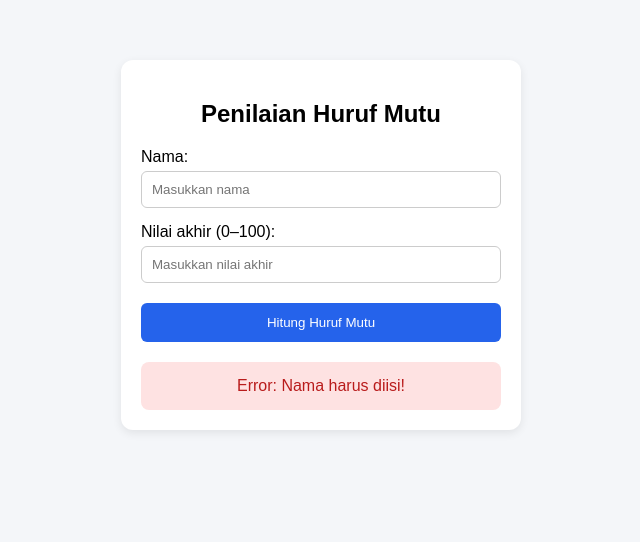
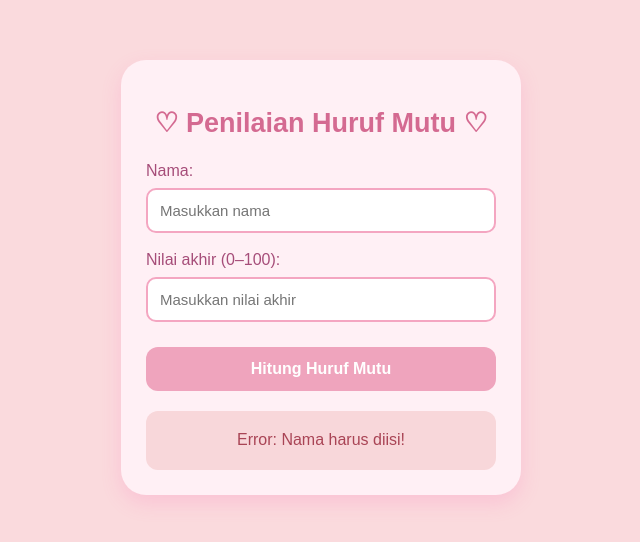
Before and after one commit to Alyaluluhanasupriatna/Alyaluluhanasupriatna, a plain HTML site: page lat44.html in a window 1280 px wide. Both pictures are taken after a click on the button "Hitung Huruf Mutu". Shown: the whole page, without its empty margins (319-959 px from the left). Drawn offline with Linux system fonts and the light colour scheme.

Commit message:
Update lat44.html

```diff
--- a/lat44.html
+++ b/lat44.html
@@ -12,99 +12,121 @@
             max-width: 400px;
             margin: 40px auto;
             padding: 20px;
-            background-color: #f4f6f9;
+            background-color: #FADADD;
         }
 
         .container {
-            background: white;
-            padding: 20px;
-            border-radius: 12px;
-            box-shadow: 0 3px 10px #00000015;
+            background-color: #FFF0F5;
+            padding: 25px;
+            border-radius: 25px;
+            box-shadow: 0 8px 20px rgba(255, 105, 180, 0.2);
         }
 
         h2 {
             text-align: center;
+            color: #D46A91;
+            font-size: 27px;
         }
 
         label {
             display: block;
-            margin-top: 15px;
+            margin-top: 18px;
+            color: #A64D79;
+            font-size: 16px;
         }
 
         input {
             width: 100%;
             box-sizing: border-box;
-            padding: 10px;
-            margin-top: 5px;
-            border: 1px solid #ccc;
-            border-radius: 6px;
+            padding: 12px;
+            margin-top: 8px;
+            border: 2px solid #F4A6C1;
+            border-radius: 10px;
+            background-color: white;
+            color: #A64D79;
+            font-size: 15px;
         }
 
         button {
             width: 100%;
-            padding: 12px;
-            margin-top: 20px;
-            background-color: #2563eb;
+            padding: 13px;
+            margin-top: 25px;
+            background-color: #EFA4BD;
             color: white;
             border: none;
-            border-radius: 6px;
+            border-radius: 12px;
+            font-size: 16px;
+            font-weight: bold;
             cursor: pointer;
+            transition: 0.3s;
+        }
+
+        button:hover {
+            background-color: #D46A91;
         }
 
         #hasil {
             margin-top: 20px;
             padding: 15px;
-            border-radius: 8px;
+            border-radius: 12px;
             text-align: center;
+            line-height: 1.8;
             display: none;
         }
 
         .A {
-            background-color: #dcfce7;
-            color: #166534;
+            background-color: #F8C8DC;
+            color: #A64D79;
         }
 
         .B {
-            background-color: #dbeafe;
-            color: #1d4ed8;
+            background-color: #FADADD;
+            color: #A64D79;
         }
 
         .C {
-            background-color: #fef3c7;
-            color: #92400e;
+            background-color: #FFE4E1;
+            color: #B05B78;
         }
 
         .D {
-            background-color: #ffedd5;
-            color: #c2410c;
+            background-color: #FCE1E4;
+            color: #B45A70;
         }
 
         .E {
-            background-color: #fee2e2;
-            color: #b91c1c;
+            background-color: #F8D7DA;
+            color: #A94455;
         }
 
         .error {
-            background-color: #fee2e2;
-            color: #b91c1c;
+            background-color: #F8D7DA;
+            color: #A94455;
         }
     </style>
 </head>
+
 <body>
 
     <div class="container">
-        <h2>Penilaian Huruf Mutu</h2>
+
+        <h2>♡ Penilaian Huruf Mutu ♡</h2>
 
         <label for="nama">Nama:</label>
-        <input type="text" id="nama" placeholder="Masukkan nama">
+        <input type="text" id="nama"
+               placeholder="Masukkan nama">
 
         <label for="nilai">Nilai akhir (0–100):</label>
-        <input type="number" id="nilai" placeholder="Masukkan nilai akhir"
+        <input type="number" id="nilai"
+               placeholder="Masukkan nilai akhir"
                oninput="resetHasil()">
 
-        <button onclick="hitungNilai()">Hitung Huruf Mutu</button>
+        <button onclick="hitungNilai()">
+            Hitung Huruf Mutu
+        </button>
 
         <div id="hasil"></div>
+
     </div>
 
     <script>
@@ -131,7 +153,8 @@
             }
 
             // Validasi input kosong atau bukan angka
-            if (inputNilai.trim() === "" || !Number.isFinite(Number(inputNilai))) {
+            if (inputNilai.trim() === "" ||
+                !Number.isFinite(Number(inputNilai))) {
                 hasil.classList.add("error");
                 hasil.textContent = "Error: Nilai harus berupa angka!";
                 return;
@@ -142,14 +165,16 @@
             // Validasi nilai negatif
             if (nilai < 0) {
                 hasil.classList.add("error");
-                hasil.textContent = "Error: Nilai tidak boleh negatif!";
+                hasil.textContent =
+                    "Error: Nilai tidak boleh negatif!";
                 return;
             }
 
             // Validasi nilai lebih dari 100
             if (nilai > 100) {
                 hasil.classList.add("error");
-                hasil.textContent = "Error: Nilai tidak boleh melebihi 100!";
+                hasil.textContent =
+                    "Error: Nilai tidak boleh melebihi 100!";
                 return;
             }
 
@@ -167,12 +192,13 @@
                 huruf = "A";
             }
 
-            // Tampilkan hasil dengan warna sesuai huruf mutu
+            // Menampilkan hasil penilaian
             hasil.classList.add(huruf);
+
             hasil.innerHTML =
-                "Nama: " + nama +
+                "♡ Nama: " + nama +
                 "<br>Nilai akhir: " + nilai +
-                "<br>Huruf mutu: <strong>" + huruf + "</strong>";
+                "<br>Huruf mutu: <strong>" + huruf + "</strong> ♡";
         }
     </script>
 
```
